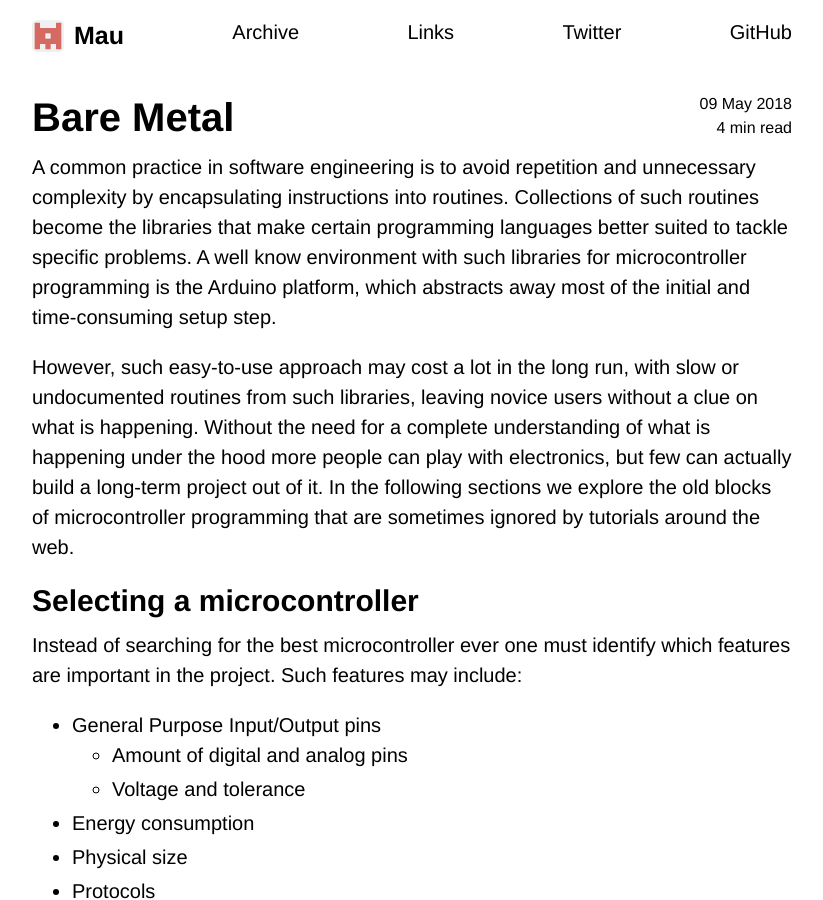
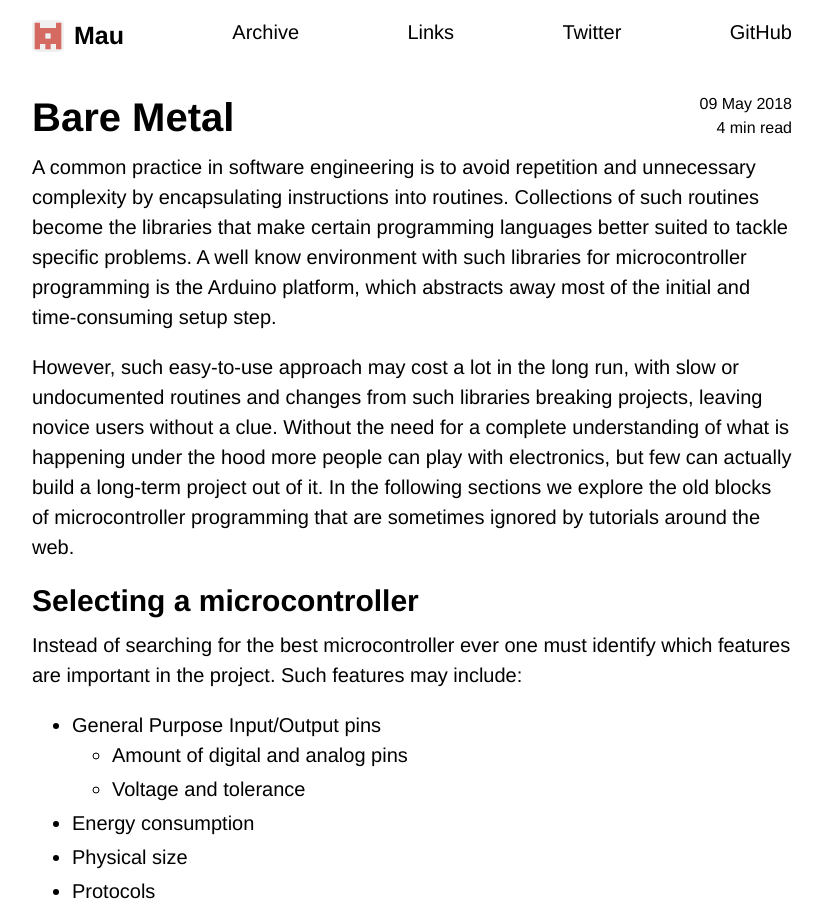
Before and after one commit to Maumagnaguagno/maumagnaguagno.github.io, a Jekyll site: the page built from baremetal.md, in a window 1280 px wide and 900 px high. Shown: the whole window, without its empty margins (228-1051 px from the left). Built offline with Jekyll 4.4.1, drawn with Linux system fonts in a browser that asks for light colours; our own code applies the rules of GitHub Pages for plain Markdown files.

Commit message:
Small changes to baremetal and PDDL

```diff
--- a/baremetal.md
+++ b/baremetal.md
@@ -10,7 +10,7 @@ A common practice in software engineering is to avoid repetition and unnecessary
 Collections of such routines become the libraries that make certain programming languages better suited to tackle specific problems.
 A well know environment with such libraries for microcontroller programming is the Arduino platform, which abstracts away most of the initial and time-consuming setup step.
 
-However, such easy-to-use approach may cost a lot in the long run, with slow or undocumented routines from such libraries, leaving novice users without a clue on what is happening.
+However, such easy-to-use approach may cost a lot in the long run, with slow or undocumented routines and changes from such libraries breaking projects, leaving novice users without a clue.
 Without the need for a complete understanding of what is happening under the hood more people can play with electronics, but few can actually build a long-term project out of it.
 In the following sections we explore the old blocks of microcontroller programming that are sometimes ignored by tutorials around the web.
 
```
Also changed, not shown: pddl.md (+1 -1 lines).
